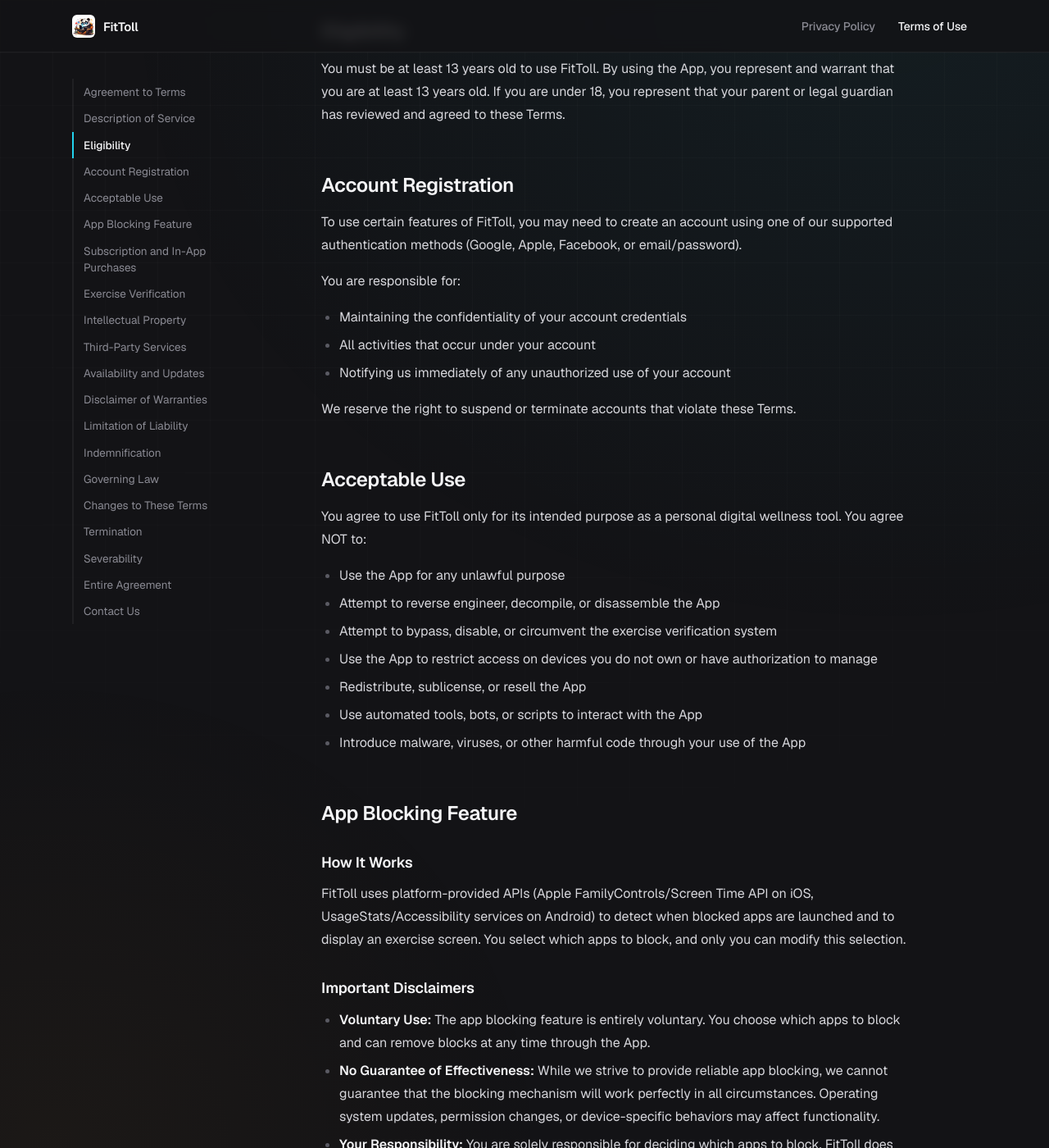
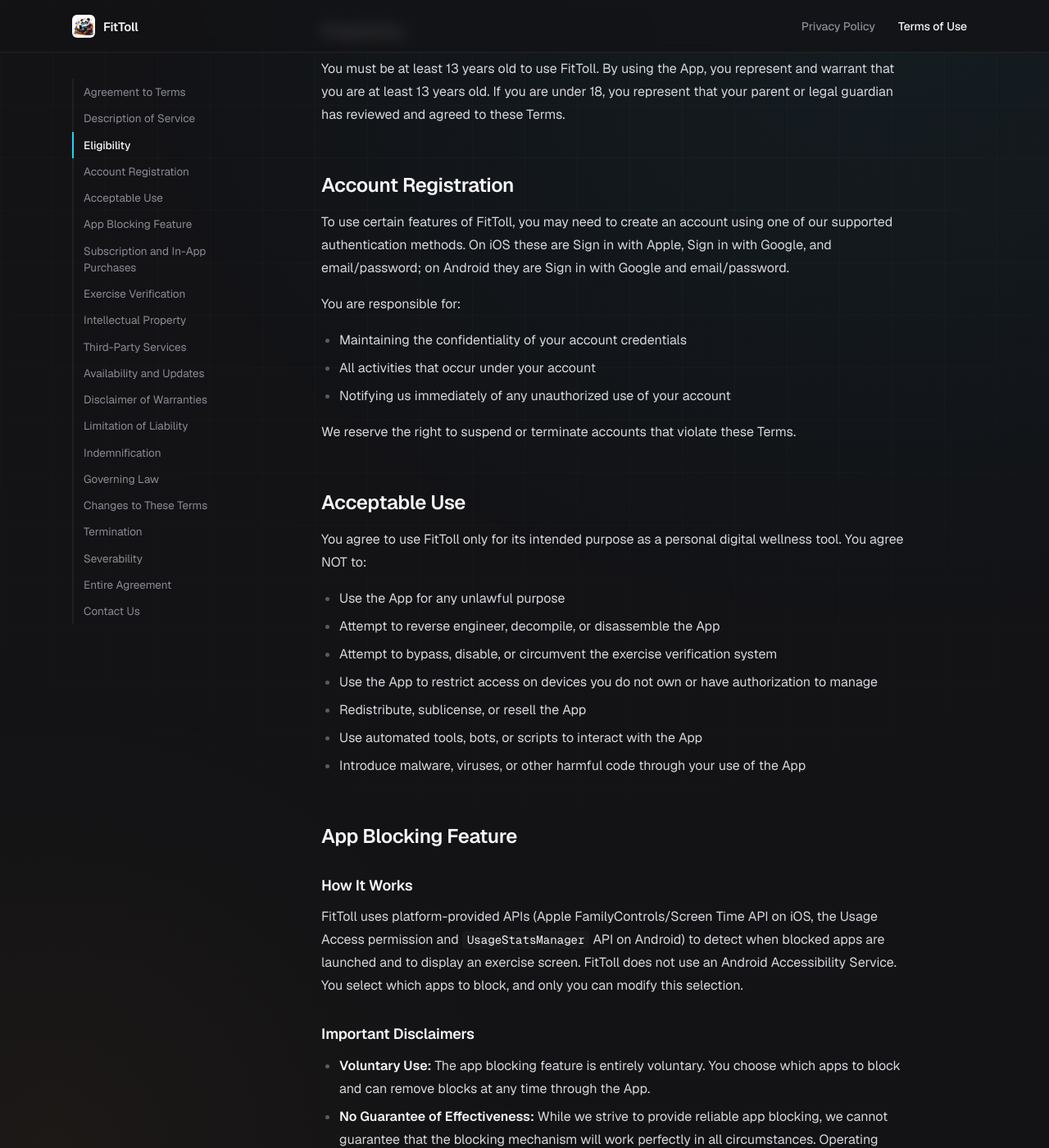
Before and after one commit to aurobindoGupta/fitToll-site, a Jekyll site: the page built from terms-of-use.md, in a window 1280 px wide and 1400 px high, scrolled down 634 px. Shown: the whole window at 82% size. Built offline with Jekyll 4.4.1, drawn with Linux system fonts in a browser that asks for light colours; some of the changed text lies outside the part shown.

Commit message:
docs(legal): drop two capabilities the app does not have
Both legal docs advertised features that do not exist in any shipped build.

**Facebook Login (5 sites).** privacy-policy.md listed it as an account provider,
as a Third-Party Services row, and linked Meta's privacy policy; terms-of-use.md
listed it under Account Registration and Third-Party Services. Facebook Login was
never enabled — it requires Meta Business Verification, which was never completed
(recorded in PRICING.md by 196a756). No Facebook button ships on either platform:
Android renders Google + Email (SignInScreen.kt:170,229), iOS renders Apple +
Google + Email (SignInView.swift:70,135,185). The orphaned FacebookAuthHelper.kt /
FacebookSignInHelper.swift are unreferenced. Replaced with the real, per-platform
lists rather than a merged one, since Apple sign-in is iOS-only.

**Android Accessibility Service (1 site).** terms-of-use.md said blocking uses
"UsageStats/Accessibility services on Android". FitToll uses no Accessibility
Service at all — AndroidManifest.xml declares only PACKAGE_USAGE_STATS (line 9),
and there is no accessibility entry anywhere in it. This one matters beyond
tidiness: Accessibility Service usage triggers its own Play policy and declaration
regime, so claiming it in the Terms while not using it is the wrong error to make
in both directions. The privacy policy already had this right — its "Android Usage
Access" section correctly describes UsageStatsManager — so this was a parity gap
where one doc was corrected and the other was left behind. Now states the negative
explicitly so the next reader does not have to re-derive it.

Also added the billing processors to the Terms' Third-Party Services sentence,
which named only auth providers while the Privacy Policy already disclosed
RevenueCat.

Verified: manifest grep for accessibility returns nothing; sign-in button greps on
both platforms; site-wide grep for "facebook" now returns zero hits across *.md,
_includes and _layouts. YAML frontmatter parses on both docs; the Third-Party
table keeps 3 columns on every row.

Co-Authored-By: Claude Opus 5 (1M context) <noreply@anthropic.com>

```diff
--- a/terms-of-use.md
+++ b/terms-of-use.md
@@ -24,7 +24,7 @@ You must be at least 13 years old to use FitToll. By using the App, you represen
 
 ## Account Registration
 
-To use certain features of FitToll, you may need to create an account using one of our supported authentication methods (Google, Apple, Facebook, or email/password).
+To use certain features of FitToll, you may need to create an account using one of our supported authentication methods. On iOS these are Sign in with Apple, Sign in with Google, and email/password; on Android they are Sign in with Google and email/password.
 
 You are responsible for:
 
@@ -50,7 +50,7 @@ You agree to use FitToll only for its intended purpose as a personal digital wel
 
 ### How It Works
 
-FitToll uses platform-provided APIs (Apple FamilyControls/Screen Time API on iOS, UsageStats/Accessibility services on Android) to detect when blocked apps are launched and to display an exercise screen. You select which apps to block, and only you can modify this selection.
+FitToll uses platform-provided APIs (Apple FamilyControls/Screen Time API on iOS, the Usage Access permission and `UsageStatsManager` API on Android) to detect when blocked apps are launched and to display an exercise screen. FitToll does not use an Android Accessibility Service. You select which apps to block, and only you can modify this selection.
 
 ### Important Disclaimers
 
@@ -129,7 +129,7 @@ You retain ownership of any data you create within the App (exercise preferences
 
 ## Third-Party Services
 
-FitToll integrates with third-party services for authentication (Firebase, Google, Apple, Facebook). Your use of these services is subject to their respective terms of service. We are not responsible for the practices or policies of third-party services.
+FitToll integrates with third-party services for authentication (Firebase, Google, Apple) and for subscription billing (RevenueCat, and the Apple App Store or Google Play). Your use of these services is subject to their respective terms of service. We are not responsible for the practices or policies of third-party services.
 
 ## Availability and Updates
 
```
Also changed, not shown: other parts of terms-of-use.md (+1 -1 lines), privacy-policy.md (+2 -4 lines).
